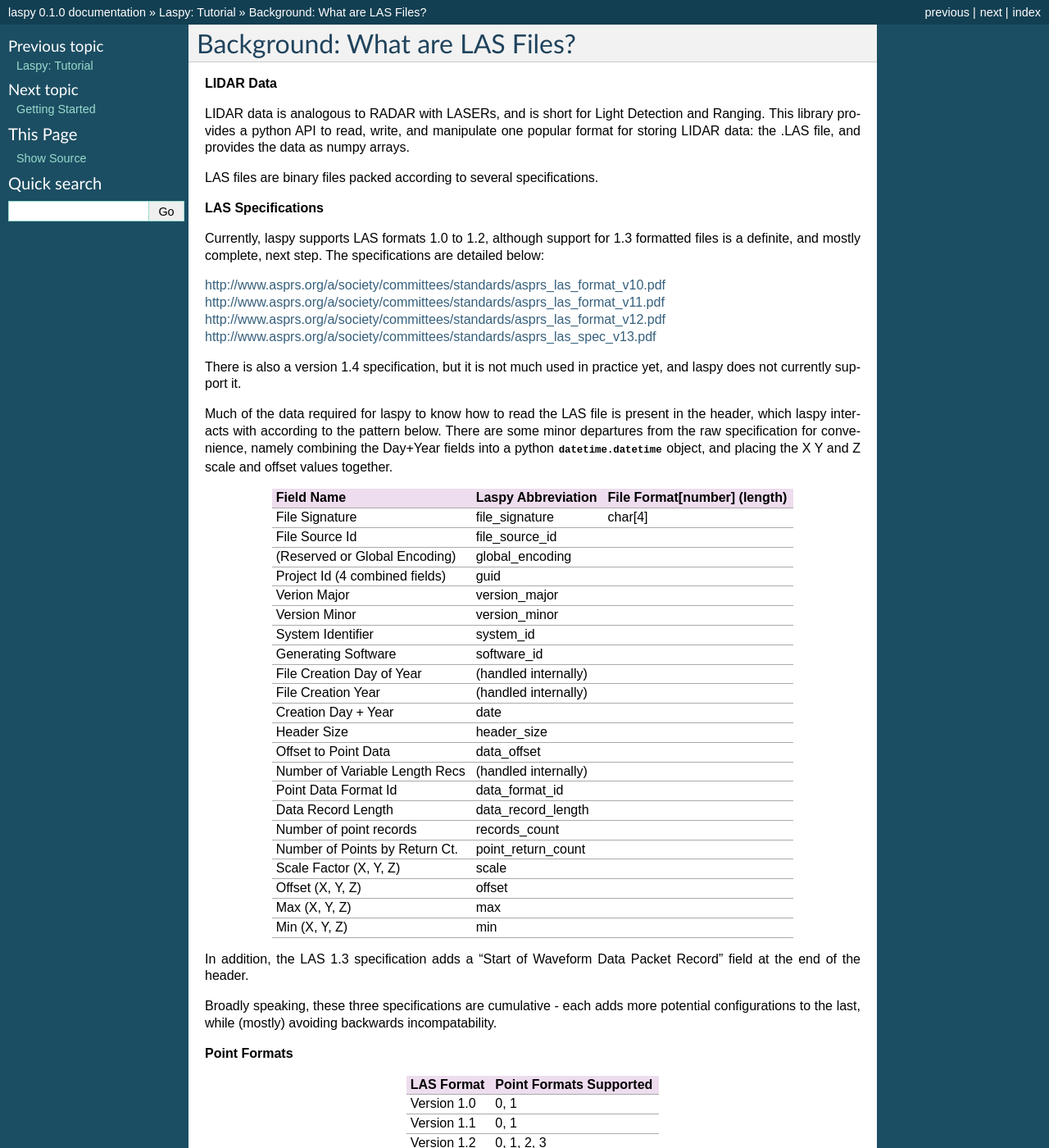
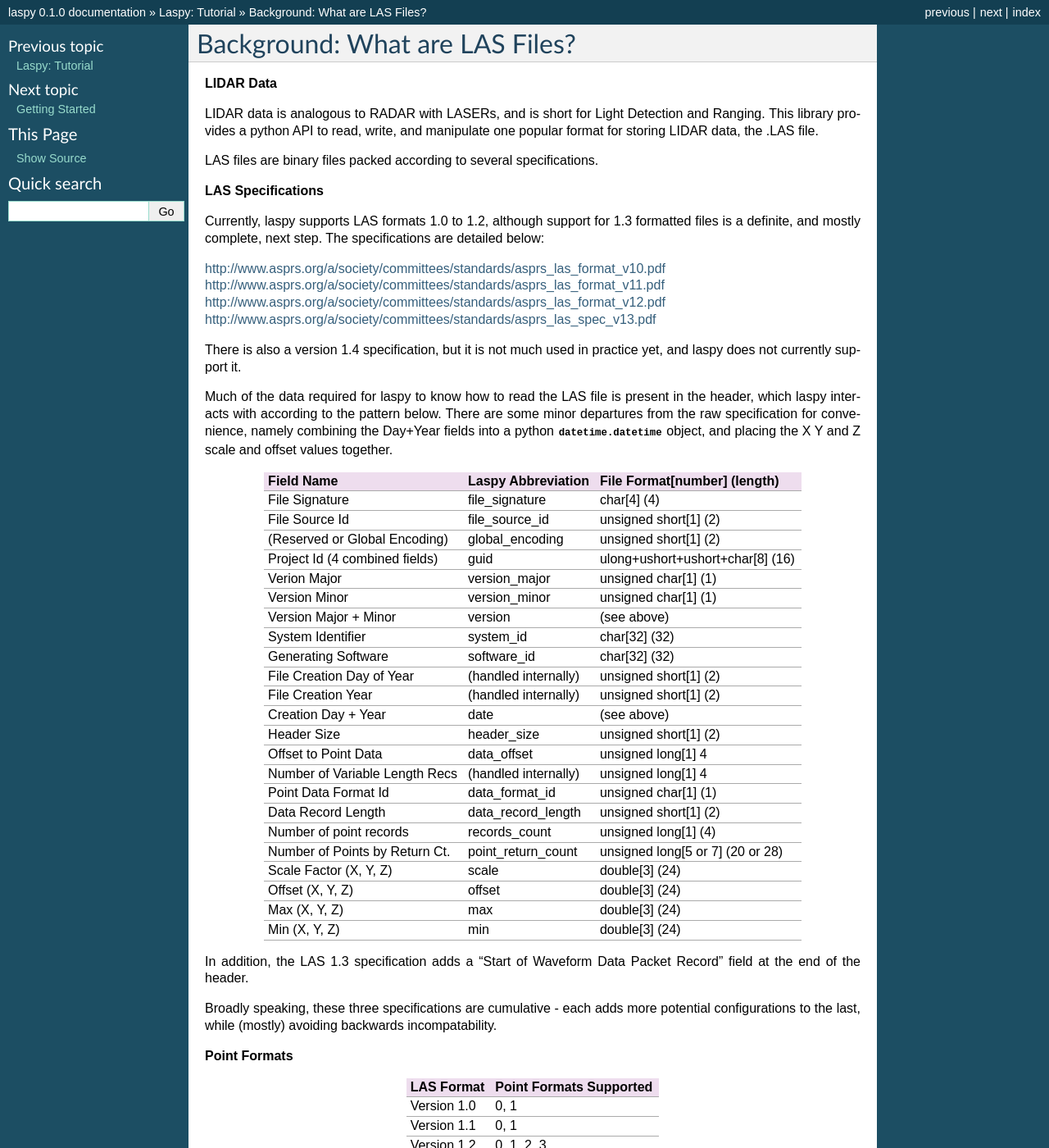
Before and after one commit to laspy/laspy, a Sphinx documentation site: the page built from doc/source/tut_background.rst, in a window 1280 px wide and 1400 px high. Shown: the whole window at 82% size. Built offline with Sphinx 7.4.7, drawn with Linux system fonts in a browser that asks for light colours; formulas are drawn with MathJax 3.

Commit message:
Add format information to header. Next up: expose global encoding fields.

```diff
--- a/doc/source/tut_background.rst
+++ b/doc/source/tut_background.rst
@@ -5,7 +5,7 @@ Background: What are LAS Files?
 
 LIDAR data is analogous to RADAR with LASERs, and is short for Light Detection
 and Ranging. This library provides a python API to read, write, and manipulate one popular
-format for storing LIDAR data: the .LAS file, and provides the data as numpy arrays.
+format for storing LIDAR data, the .LAS file.
 
 LAS files are binary files packed according to several specifications.
 
@@ -32,28 +32,29 @@ the X Y and Z scale and offset values together.
 ===============================  ==============================  ==============================
  Field Name                       Laspy Abbreviation              File Format[number] (length)
 ===============================  ==============================  ==============================
- File Signature                   file_signature                  char[4]
- File Source Id                   file_source_id
- (Reserved or Global Encoding)    global_encoding
- Project Id (4 combined fields)   guid
- Verion Major                     version_major
- Version Minor                    version_minor
- System Identifier                system_id
- Generating Software              software_id
- File Creation Day of Year        (handled internally)
- File Creation Year               (handled internally)
- Creation Day + Year              date
- Header Size                      header_size
- Offset to Point Data             data_offset
- Number of Variable Length Recs   (handled internally)
- Point Data Format Id             data_format_id
- Data Record Length               data_record_length
- Number of point records          records_count
- Number of Points by Return Ct.   point_return_count
- Scale Factor (X, Y, Z)           scale
- Offset (X, Y, Z)                 offset
- Max (X, Y, Z)                    max
- Min (X, Y, Z)                    min
+ File Signature                   file_signature                  char[4] (4)
+ File Source Id                   file_source_id                  unsigned short[1] (2)
+ (Reserved or Global Encoding)    global_encoding                 unsigned short[1] (2)
+ Project Id (4 combined fields)   guid                            ulong+ushort+ushort+char[8] (16)
+ Verion Major                     version_major                   unsigned char[1] (1)
+ Version Minor                    version_minor                   unsigned char[1] (1)
+ Version Major + Minor            version                         (see above)
+ System Identifier                system_id                       char[32] (32)
+ Generating Software              software_id                     char[32] (32)
+ File Creation Day of Year        (handled internally)            unsigned short[1] (2)
+ File Creation Year               (handled internally)            unsigned short[1] (2)
+ Creation Day + Year              date                            (see above)
+ Header Size                      header_size                     unsigned short[1] (2)
+ Offset to Point Data             data_offset                     unsigned long[1] 4
+ Number of Variable Length Recs   (handled internally)            unsigned long[1] 4
+ Point Data Format Id             data_format_id                  unsigned char[1] (1)
+ Data Record Length               data_record_length              unsigned short[1] (2)
+ Number of point records          records_count                   unsigned long[1] (4)
+ Number of Points by Return Ct.   point_return_count              unsigned long[5 or 7] (20 or 28)
+ Scale Factor (X, Y, Z)           scale                           double[3] (24)
+ Offset (X, Y, Z)                 offset                          double[3] (24)
+ Max (X, Y, Z)                    max                             double[3] (24)
+ Min (X, Y, Z)                    min                             double[3] (24)
 ===============================  ==============================  ==============================
 
 In addition, the LAS 1.3 specification adds a "Start of Waveform Data Packet Record"
```
